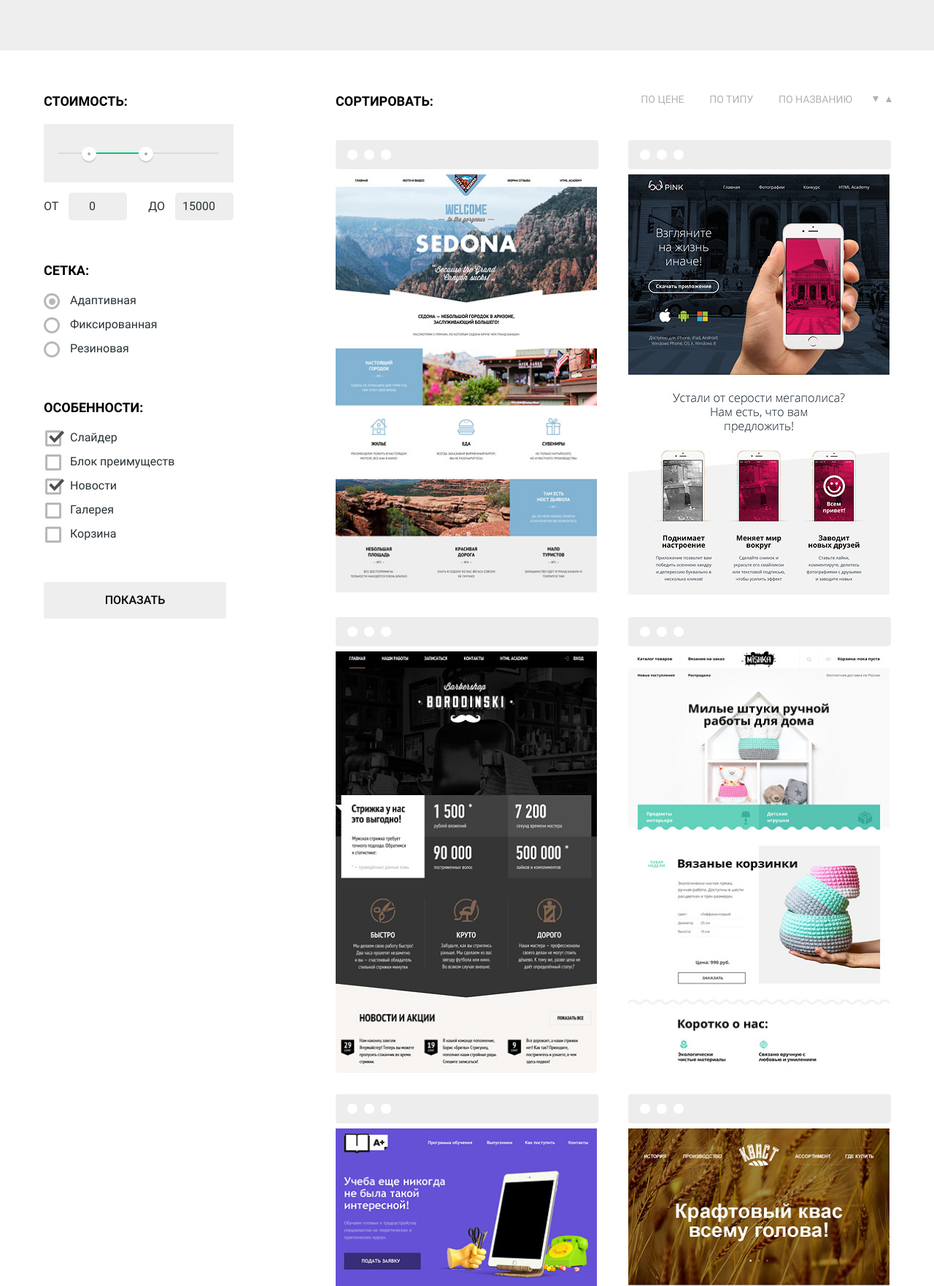
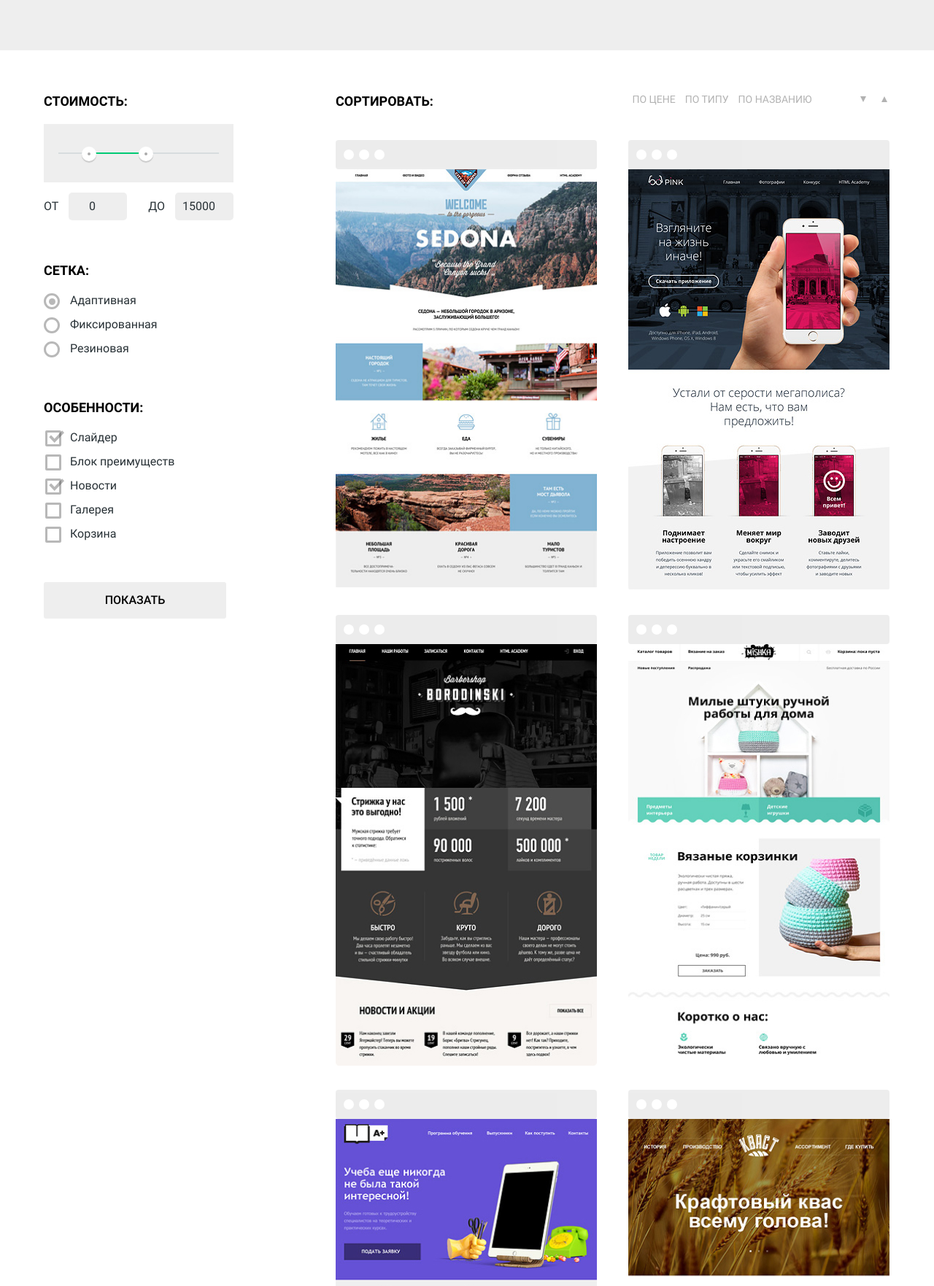
Before and after one commit to HQballz/1461461-nerds-28, a plain HTML site: page catalog.html in a window 1280 px wide. Shown: the part 280-2043 px from the top of the page at 73% size. Drawn offline with Linux system fonts and the light colour scheme; files whose address does not match are found by name.

Commit message:
Исправление
1. Убрал все лишние отступы у <ul>
2. Правильно спозиционировал контроллы
3. Добавил псевдоэлемент на странице, где мы находимся
4. Добавил псевдоклассы фильтрам
5. Добавил отступы в инпутах в попапе
6. Добавилв попап тень
7. Убрал лишние отступы в описании товаров
8. Поменял svg шапку у товара-карточек на div и span
9. Подкорректировал размер ширины у описания и шапки в товарах
10. Убрал лишние свойства в ".sorting-arrow-up" и ".sorting-arrow-down"
_____________________________________
Не получилось убрать стрелки в инпутах у стоимости
В иконках соц. сетей при перемещении класса из дива в ссылку иконка пропадает :worried:
Шапка карточки меняет цвет только при наведении на саму шапку. Пытался сделать ховер непосредственно в саму карточку, при этом цвет и вовсе перестает менятся :worried:

```diff
--- a/catalog.html
+++ b/catalog.html
@@ -15,7 +15,7 @@
             </a>
             <nav class="main-navigation main-navigation-catalog">
                 <div class="main-navigation-wrapper">
-                    <ul class="list site-navigation">
+                    <ul class="list site-navigation site-navigation-catalog">
                         <li>
                             <a href="#">Студия</a>
                         </li>
@@ -124,7 +124,7 @@
 
             <section class="catalog">
                 <div class="sorting-list">
-                    <strong class="legend">Сортировать:</strong>
+                    <span class="legend">Сортировать:</span>
 
                     <div>
                         <ul class="list sorting-list-type">
@@ -148,12 +148,9 @@
                     <ul class="list catalog-list">
                         <li class="catalog-item">
                             <article class="catalog-item-card">
-                                <svg width="360" height="40">
-                                    <rect width="360" height="40" rx="4" fill="#4D4D4D" fill-opacity="0.1"/>
-                                    <rect width="14" height="14" x="16" y="13" rx="50%" fill="#ffffff"/>
-                                    <rect width="14" height="14" x="39" y="13" rx="50%" fill="#ffffff"/>
-                                    <rect width="14" height="14" x="62" y="13" rx="50%" fill="#ffffff"/>
-                                </svg>
+                                <div class="catalog-rectangle">
+                                    <span class="circle"></span>
+                                </div>
                                 <p class="catalog-item-image">
                                     <img src="img/sedona.jpg" width="360" height="574" alt="Sedona">
                                 </p>
@@ -168,12 +165,9 @@
                         </li>
                         <li class="catalog-item">
                             <article class="catalog-item-card">
-                                <svg width="360" height="40">
-                                    <rect width="360" height="40" rx="4" fill="#4D4D4D" fill-opacity="0.1"/>
-                                    <rect width="14" height="14" x="16" y="13" rx="50%" fill="#ffffff"/>
-                                    <rect width="14" height="14" x="39" y="13" rx="50%" fill="#ffffff"/>
-                                    <rect width="14" height="14" x="62" y="13" rx="50%" fill="#ffffff"/>
-                                </svg>
+                                <div class="catalog-rectangle">
+                                    <span class="circle"></span>
+                                </div>
                                 <p class="catalog-item-image">
                                     <img src="img/pink_app.jpg" width="360" height="576" alt="pink">
                                 </p>
@@ -188,12 +182,9 @@
                         </li>
                         <li class="catalog-item">
                             <article class="catalog-item-card">
-                                <svg width="360" height="40">
-                                    <rect width="360" height="40" rx="4" fill="#4D4D4D" fill-opacity="0.1"/>
-                                    <rect width="14" height="14" x="16" y="13" rx="50%" fill="#ffffff"/>
-                                    <rect width="14" height="14" x="39" y="13" rx="50%" fill="#ffffff"/>
-                                    <rect width="14" height="14" x="62" y="13" rx="50%" fill="#ffffff"/>
-                                </svg>
+                                <div class="catalog-rectangle">
+                                    <span class="circle"></span>
+                                </div>
                                 <p class="catalog-item-image">
                                     <img src="img/barbershop.jpg" width="360" height="576" alt="Barbershop">
                                 </p>
@@ -208,12 +199,9 @@
                         </li>
                         <li class="catalog-item">
                             <article class="catalog-item-card">
-                                <svg width="360" height="40">
-                                    <rect width="360" height="40" rx="4" fill="#4D4D4D" fill-opacity="0.1"/>
-                                    <rect width="14" height="14" x="16" y="13" rx="50%" fill="#ffffff"/>
-                                    <rect width="14" height="14" x="39" y="13" rx="50%" fill="#ffffff"/>
-                                    <rect width="14" height="14" x="62" y="13" rx="50%" fill="#ffffff"/>
-                                </svg>
+                                <div class="catalog-rectangle">
+                                    <span class="circle"></span>
+                                </div>
                                 <p class="catalog-item-image">
                                     <img src="img/mishka.jpg" width="360" height="576" alt="Mishka">
                                 </p>
@@ -228,12 +216,9 @@
                         </li>
                         <li class="catalog-item">
                             <article class="catalog-item-card">
-                                <svg width="360" height="40">
-                                    <rect width="360" height="40" rx="4" fill="#4D4D4D" fill-opacity="0.1"/>
-                                    <rect width="14" height="14" x="16" y="13" rx="50%" fill="#ffffff"/>
-                                    <rect width="14" height="14" x="39" y="13" rx="50%" fill="#ffffff"/>
-                                    <rect width="14" height="14" x="62" y="13" rx="50%" fill="#ffffff"/>
-                                </svg>
+                                <div class="catalog-rectangle">
+                                    <span class="circle"></span>
+                                </div>
                                 <p class="catalog-item-image">
                                     <img src="img/a_plus.jpg" width="360" height="576" alt="A Plus">
                                 </p>
@@ -248,12 +233,9 @@
                         </li>
                         <li class="catalog-item">
                             <article class="catalog-item-card">
-                                <svg width="360" height="40">
-                                    <rect width="360" height="40" rx="4" fill="#4D4D4D" fill-opacity="0.1"/>
-                                    <rect width="14" height="14" x="16" y="13" rx="50%" fill="#ffffff"/>
-                                    <rect width="14" height="14" x="39" y="13" rx="50%" fill="#ffffff"/>
-                                    <rect width="14" height="14" x="62" y="13" rx="50%" fill="#ffffff"/>
-                                </svg>
+                                <div class="catalog-rectangle">
+                                    <span class="circle"></span>
+                                </div>
                                 <p class="catalog-item-image">
                                     <img src="img/kvast.jpg" width="360" height="576" alt="Кваст">
                                 </p>
@@ -324,7 +306,7 @@
     <footer class="footer container">
         <ul  class="list social-list">
             <li>
-                <a href="https://vk.com" aria-label="Вконтакте" class="social-icon">
+                <a href="https://vk.com" aria-label="Вконтакте" class="social-icon"  class="social-icon-vk">
                     <div class="social-icon-vk"></div>
                 </a>
             </li>
--- a/css/style.css
+++ b/css/style.css
@@ -112,6 +112,8 @@ img {
 
 .list {
     list-style: none;
+    padding: 0;
+    margin: 0;
 }
 
 .visually-hidden:not(:focus):not(:active),
@@ -277,12 +279,24 @@ input[type="radio"].visually-hidden {
 }
 
 .site-navigation {
+    position: relative;
     display: flex;
     justify-content: space-between;
     flex-wrap: wrap;
     width: 438px;
     margin: auto;
     padding: 0;
+}
+
+.site-navigation-catalog::after {
+    content: "";
+
+    position: absolute;
+    top: 43px;
+    left: 232px;
+    width: 74px;
+    height: 2px;
+    border-bottom: 2px solid var(--basic-red);
 }
 
 .cart {
@@ -292,10 +306,10 @@ input[type="radio"].visually-hidden {
 
 .cart::before {
     content: "";
+
     position: absolute;
     top: 7px;
     left: 0px;
-
     width: 15px;
     height: 15px;
     background-image: url(../img/cart-icon.svg);
@@ -331,11 +345,15 @@ input[type="radio"].visually-hidden {
 
 /* advantages style */
 
+.advantages {
+    position: relative;
+}
 
 .advantages-rules {
     width: 1160px;
     display: flex;
     justify-content: space-between;
+    padding: 0;
     background-color: var(--grey-1);
 }
 
@@ -375,8 +393,8 @@ input[type="radio"].visually-hidden {
 
 .sliders {
     position: absolute;
-    top: 431px;
-    left: 676px;
+    top: 317px;
+    left: 536px;
     display: flex;
     justify-content: space-between;
     min-width: 88px;
@@ -626,6 +644,7 @@ input[type="radio"].visually-hidden {
     height: 590px;
     transform: translate(-50%, -50%);
     z-index: 4;
+    box-shadow: 0px 20px 40px rgba(0, 0, 0, 0.4);
 }
 
 .form {
@@ -634,8 +653,6 @@ input[type="radio"].visually-hidden {
     justify-content: space-between;
     padding: 73px 100px 84px;
     background-color: var(--white);
-
-    outline: 5px solid #ff0000;
 }
 
 .form-title {
@@ -652,8 +669,6 @@ input[type="radio"].visually-hidden {
     margin: 0;
     margin-bottom: 34px;
     padding: 0;
-
-    outline: 5px solid #ff0000;
 }
 
 .form-textarea {
@@ -675,7 +690,13 @@ input {
     box-sizing: border-box;
     border-radius: 3px;
     padding: 0;
+    padding-top: 16px;
+    padding-left: 16px;
     margin: 0;
+}
+
+.form-item input {
+    padding: 16px 190px 16px 16px;
 }
 
 .form-item input:hover {
@@ -877,6 +898,9 @@ input {
 
 .form-range-input {
     width: 80px;
+    -webkit-appearance: none;
+    -moz-appearance: textfield;
+    margin: 0;
 }
 
 .legend {
@@ -919,7 +943,7 @@ input {
     border-radius: 50%;
     background-color: var(--grey-7);
     box-shadow: 0px 2px 1px rgba(0, 0, 0, 0.15);
-    cursor: pointer;
+    cursor: grab;
 }
 
 .toggle-min {
@@ -982,6 +1006,14 @@ input {
     opacity: 0.4;
 }
 
+.filter-input-radio:hover + label::before {
+    opacity: 1;
+}
+
+.filter-input-radio:focus + label::before {
+    opacity: 1;
+}
+
 .filter-input-radio:checked + label::after {
     content: "";
     position: absolute;
@@ -992,6 +1024,14 @@ input {
     background-color: var(--dark-grey-3);
     border-radius: 50%;
     opacity: 0.4;
+}
+
+.filter-input-radio:hover + label::after {
+    opacity: 1;
+}
+
+.filter-input-radio:focus + label::after {
+    opacity: 1;
 }
 
 
@@ -1008,6 +1048,14 @@ input {
     opacity: 0.4;
 }
 
+.filter-input-checkbox:hover + label::before {
+    opacity: 1;
+}
+
+.filter-input-checkbox:focus + label::before {
+    opacity: 1;
+}
+
 .filter-input-checkbox:checked + label::after {
     content: "";
     position: absolute;
@@ -1017,6 +1065,15 @@ input {
     height: 20px;
     background-image: url(../img/shape.svg);
     background-repeat: no-repeat;
+    opacity: 0.4;
+}
+
+.filter-input-checkbox:hover + label::after {
+    opacity: 1;
+}
+
+.filter-input-checkbox:focus + label::after {
+    opacity: 1;
 }
 
 
@@ -1044,13 +1101,14 @@ input {
 .sorting-list {
     display: flex;
     justify-content: space-between;
+    width: 672px;
 }
 
 .sorting-list-type {
     position: relative;
     display: flex;
     justify-content: space-around;
-    width: 359px;
+    width: 272px;
     margin: 0;
     margin-bottom: 44px;
 }
@@ -1060,7 +1118,7 @@ input {
 
     position: absolute;
 
-    left: 375px;
+    left: 319px;
     top: 8px;
     border: 4px solid transparent;
     border-top: 8px solid var(--black-1-transparent-2lvl);
@@ -1071,29 +1129,25 @@ input {
 
     position: absolute;
 
-    left: 393px;
+    left: 348px;
     top: 4px;
     border: 4px solid transparent;
     border-bottom: 8px solid var(--black-1-transparent-2lvl);
 }
 
 .sorting-arrow-down:hover {
-    border: 4px solid transparent;
     border-top: 8px solid var(--black-1-transparent-1lvl);
 }
 
 .sorting-arrow-up:hover {
-    border: 4px solid transparent;
     border-bottom: 8px solid var(--black-1-transparent-1lvl);
 }
 
 .sorting-arrow-down:active {
-    border: 4px solid transparent;
     border-top: 8px solid var(--black-1);
 }
 
 .sorting-arrow-up:active {
-    border: 4px solid transparent;
     border-bottom: 8px solid var(--black-1);
 }
 
@@ -1104,12 +1158,65 @@ input {
     grid-row-gap: 31px;
     padding: 0;
     margin: 0;
+    margin-bottom: 55px;
 }
 
 .catalog-item {
     position: relative;
     width: 358px;
     min-height: 620px;
+    opacity: 1;
+}
+
+.catalog-rectangle {
+    width: 100%;
+    height: 40px;
+    background-color: var(--dark-grey-3);
+    border-radius: 4px;
+    opacity: 0.1;
+}
+
+.catalog-rectangle:hover {
+    opacity: 1;
+}
+
+.catalog-rectangle:focus {
+    opacity: 1;
+}
+
+.circle {
+    display: block;
+    position: absolute;
+    left: 32px;
+    top: 13px;
+    width: 14px;
+    height: 14px;
+    background-color: var(--white);
+    border-radius: 50%;
+}
+
+.circle::before {
+    content: "";
+    display: block;
+    position: absolute;
+    right: 21px;
+    top: 0;
+    width: 14px;
+    height: 14px;
+    background-color: var(--white);
+    border-radius: 50%;
+}
+
+.circle::after {
+    content: "";
+    display: block;
+    position: absolute;
+    left: 21px;
+    top: 0;
+    width: 14px;
+    height: 14px;
+    background-color: var(--white);
+    border-radius: 50%;
 }
 
 .catalog-item-card:hover {
@@ -1151,11 +1258,11 @@ input {
 
 .catalog-depiction {
     position: absolute;
-    bottom: 44px;
+    bottom: 0;
     display: none;
     flex-direction: column;
     align-items: center;
-    min-width: 360px;
+    width: 100%;
     min-height: 231px;
     background-color: var(--grey-1);
 }
```
Also changed, not shown: index.html (+1 -1 lines).
